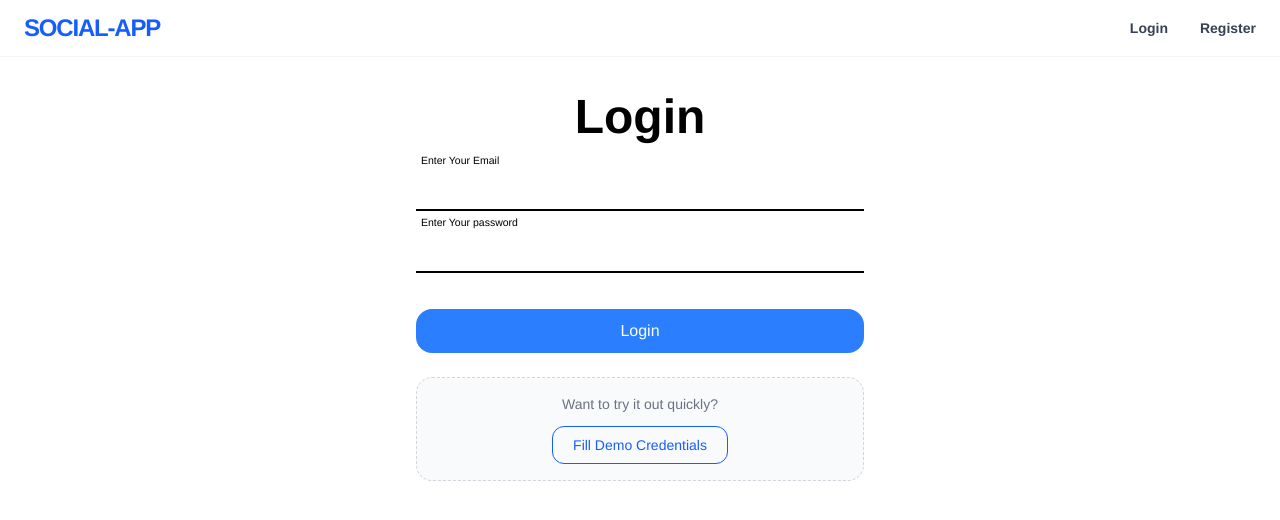
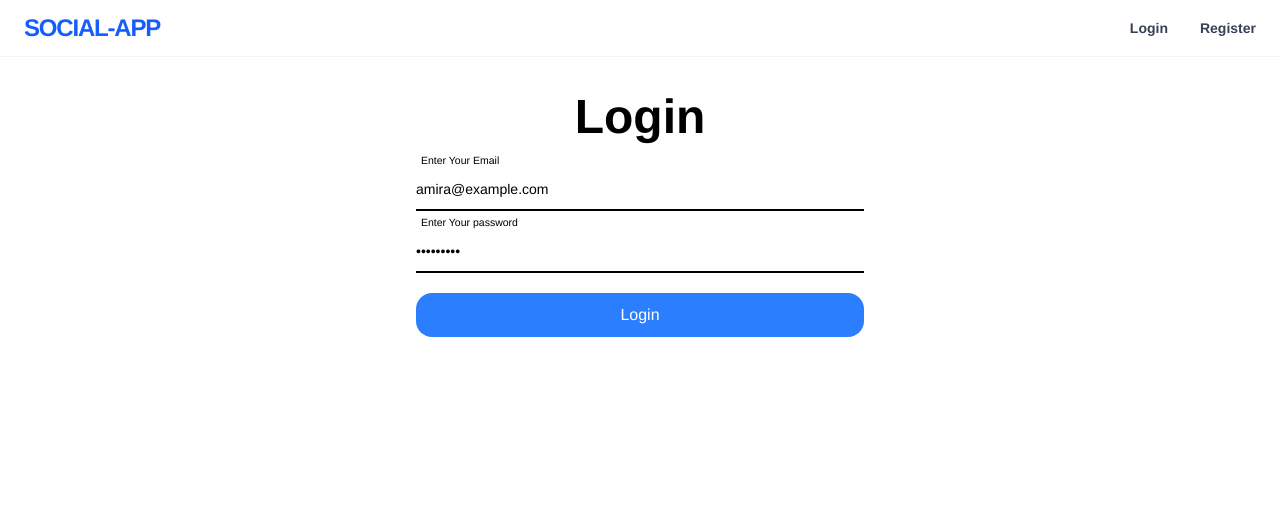
Before and after one commit to AmeraaGamal/social-app, a React (Vite) app: page /login in a window 1280 px wide. Shown: the top 520 px of the page. Built offline with nearby package versions, Linux system fonts and the light colour scheme; what @nextui-org/react would draw is missing.

Commit message:
style: set demo credentials as default values and clean up UI

```diff
--- a/src/components/Login/Login.jsx
+++ b/src/components/Login/Login.jsx
@@ -28,8 +28,8 @@ export default function Login() {
   const { userLogin, setUserLogin } = useContext(AuthContext);
   const form = useForm({
     defaultValues: {
-      email: '',
-      password: '',
+      email: 'amira@example.com',
+      password: 'Amira123!',
     },
     resolver: zodResolver(schema),
     mode: 'onChange',
@@ -66,12 +66,7 @@ export default function Login() {
       });
   }
 
-  const { register, handleSubmit, formState, setValue } = form;
-
-  const fillDemoAccount = () => {
-    setValue('email', 'amira@example.com'); // حساب تجريبي مقترح
-    setValue('password', 'Amira123!');
-  };
+  const { register, handleSubmit, formState } = form;
 
   return (
     <>
@@ -131,21 +126,10 @@ export default function Login() {
           <button
             disabled={isLoading}
             type="submit"
-            className="text-white disabled:bg-slate-400 disabled:cursor-not-allowed bg-blue-500 rounded-2xl w-full hover:bg-blue-600 cursor-pointer px-4 py-2.5 mt-4"
+            className="text-white disabled:bg-slate-400 disabled:cursor-not-allowed bg-blue-500 rounded-2xl w-full hover:bg-blue-600 cursor-pointer px-4 py-2.5"
           >
             {isLoading ? 'loading...' : 'Login'}
           </button>
-
-          <div className="mt-6 p-4 bg-gray-50 border border-dashed border-gray-300 rounded-2xl">
-             <p className="text-sm text-gray-500 mb-3">Want to try it out quickly?</p>
-             <button
-               type="button"
-               onClick={fillDemoAccount}
-               className="text-blue-600 border border-blue-600 hover:bg-blue-50 font-medium rounded-xl text-sm px-5 py-2 transition-colors"
-             >
-               Fill Demo Credentials
-             </button>
-          </div>
         </form>
       </div>
     </>
```
